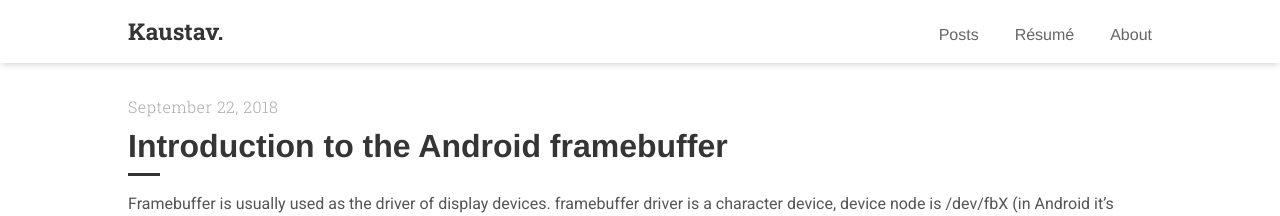
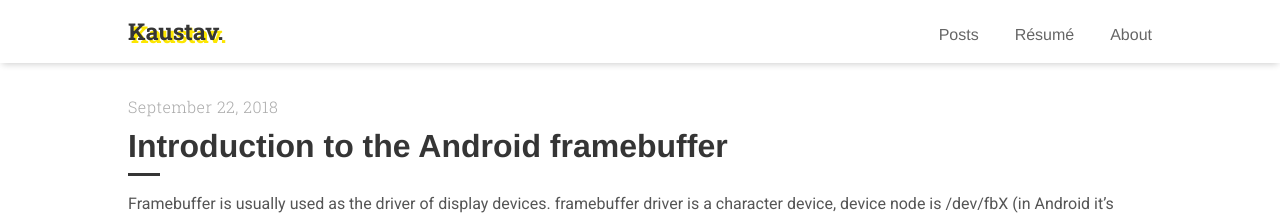
Before and after one commit to kaustav-net/kaustav.net, a Jekyll site: the page built from index.html, in a window 1280 px wide. Shown: the top 216 px of the page. Built offline with Jekyll 4.4.1, drawn with Linux system fonts in a browser that asks for light colours; the list of posts is cut into pages by our own code; comment, search, counter and statistics services are not loaded.

Commit message:
Update logo

```diff
--- a/_sass/tale/_layout.scss
+++ b/_sass/tale/_layout.scss
@@ -32,6 +32,7 @@ footer,
     font-family: $roboto-slab;
     font-weight: bold;
     font-size: 1.45em;
+    text-shadow: 3px 3px #fce601;
 
     &:hover,
     &:focus {
```
